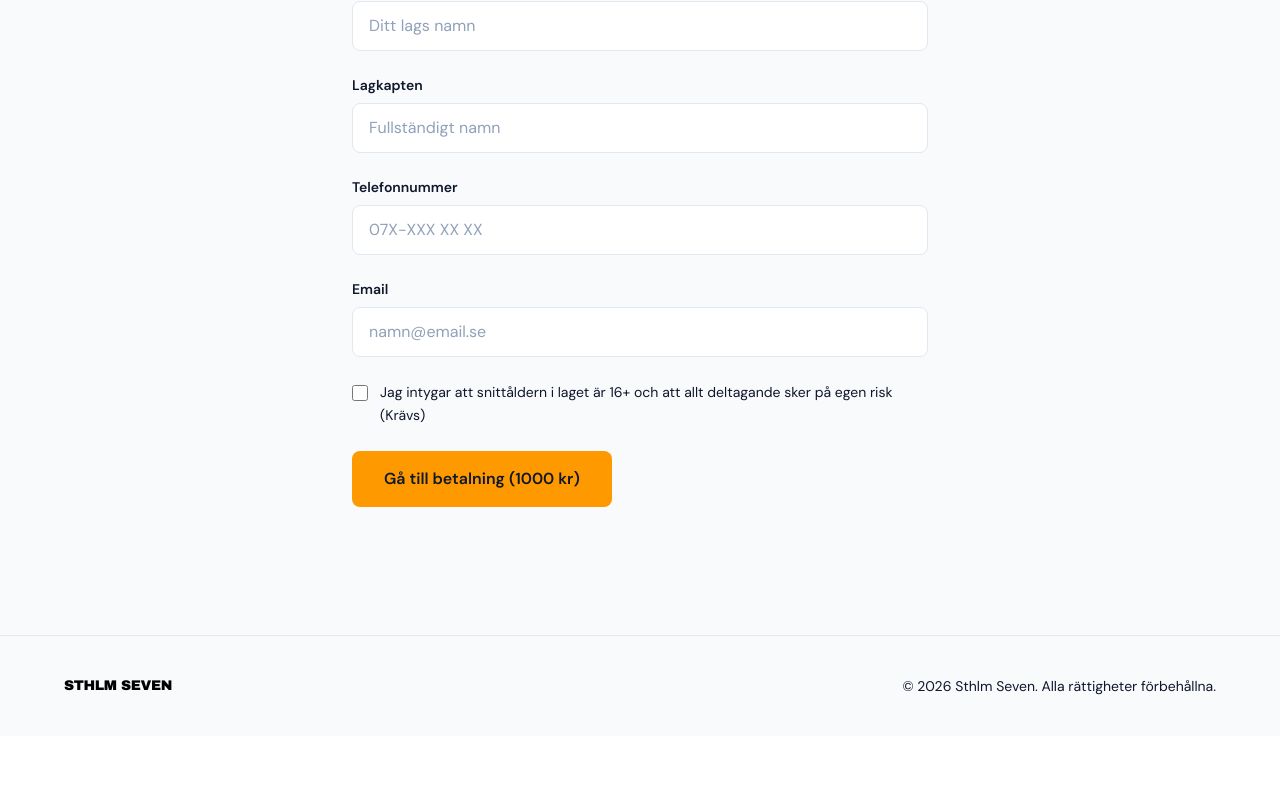
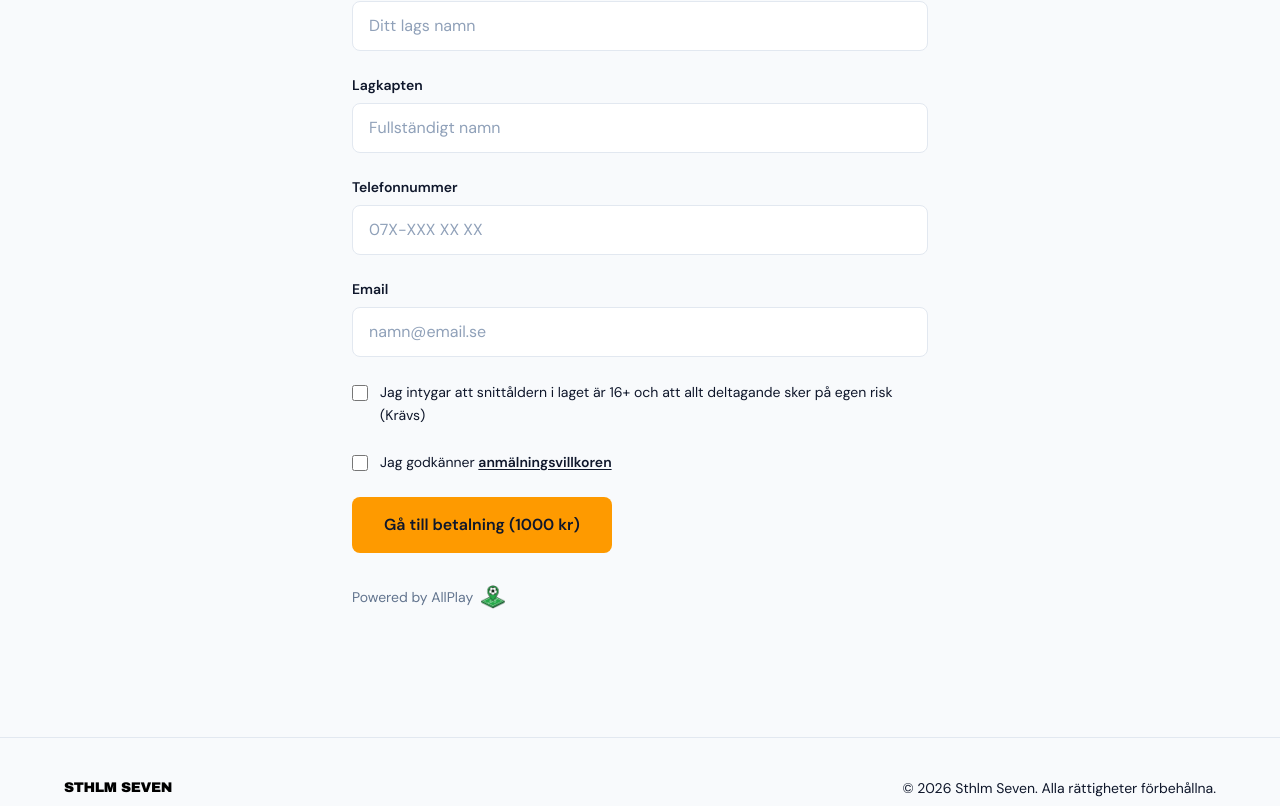
Before and after one commit to valterwiklund17/sthlm-seven, a React (Vite) app: page / in a window 1280 px wide. Shown: the part 1246-2052 px from the top of the page. Before the commit the page ends 1982 px from the top, so only its background shows below. Built offline with nearby package versions, Linux system fonts and the light colour scheme.

Commit message:
Add automated confirmation email with Resend

```diff
--- a/src/components/InfoGrid.tsx
+++ b/src/components/InfoGrid.tsx
@@ -20,7 +20,7 @@ const cards: InfoCard[] = [
   {
     icon: Trophy,
     title: 'Vinnaren tar allt',
-    description: 'Prestigefylld prispott.',
+    description: '2500 kr i garanterad prispott.',
   },
 ]
 
--- a/src/components/RegistrationSection.tsx
+++ b/src/components/RegistrationSection.tsx
@@ -1,4 +1,5 @@
-import { useState, type FormEvent } from 'react'
+import { useEffect, useState, type FormEvent } from 'react'
+import { X } from 'lucide-react'
 
 const inputClassName =
   'w-full rounded-lg border border-slate-200 bg-white px-4 py-3 text-slate-900 outline-none transition-colors placeholder:text-slate-400 focus:border-amber-500 focus:ring-2 focus:ring-amber-500 disabled:cursor-not-allowed disabled:opacity-60'
@@ -9,12 +10,16 @@ const inputErrorClassName =
 const REQUIRED_FIELD_MSG = 'Detta fält är obligatoriskt'
 const CHECKBOX_MSG = 'Du måste godkänna villkoren för att fortsätta'
 
+const TERMS_TEXT =
+  'Anmälan är bindande. Den fasta anmälningsavgiften på 1000 kr per lag återbetalas ej vid avhopp eller ånger. Deltagande sker helt på egen risk. Sthlm Seven ansvarar inte för eventuella personskador, och tar inget ansvar för stulna eller borttappade värdesaker under turneringen.'
+
 type FieldErrors = {
   teamName?: string
   captain?: string
   phone?: string
   email?: string
   ageVerified?: string
+  termsAccepted?: string
 }
 
 export function RegistrationSection() {
@@ -23,9 +28,29 @@ export function RegistrationSection() {
   const [phone, setPhone] = useState('')
   const [email, setEmail] = useState('')
   const [ageVerified, setAgeVerified] = useState(false)
+  const [termsAccepted, setTermsAccepted] = useState(false)
+  const [isTermsOpen, setIsTermsOpen] = useState(false)
   const [isSubmitting, setIsSubmitting] = useState(false)
   const [errorMsg, setErrorMsg] = useState('')
   const [fieldErrors, setFieldErrors] = useState<FieldErrors>({})
+
+  useEffect(() => {
+    if (!isTermsOpen) return
+
+    function onKeyDown(event: KeyboardEvent) {
+      if (event.key === 'Escape') {
+        setIsTermsOpen(false)
+      }
+    }
+
+    document.addEventListener('keydown', onKeyDown)
+    document.body.style.overflow = 'hidden'
+
+    return () => {
+      document.removeEventListener('keydown', onKeyDown)
+      document.body.style.overflow = ''
+    }
+  }, [isTermsOpen])
 
   function validate(): boolean {
     const nextErrors: FieldErrors = {}
@@ -35,6 +60,7 @@ export function RegistrationSection() {
     if (!phone.trim()) nextErrors.phone = REQUIRED_FIELD_MSG
     if (!email.trim()) nextErrors.email = REQUIRED_FIELD_MSG
     if (!ageVerified) nextErrors.ageVerified = CHECKBOX_MSG
+    if (!termsAccepted) nextErrors.termsAccepted = CHECKBOX_MSG
 
     setFieldErrors(nextErrors)
     return Object.keys(nextErrors).length === 0
@@ -241,6 +267,47 @@ export function RegistrationSection() {
             )}
           </div>
 
+          <div>
+            <label className="flex cursor-pointer items-start gap-3">
+              <input
+                id="terms-accepted"
+                name="terms-accepted"
+                type="checkbox"
+                disabled={isSubmitting}
+                checked={termsAccepted}
+                onChange={(e) => {
+                  setTermsAccepted(e.target.checked)
+                  if (fieldErrors.termsAccepted) {
+                    setFieldErrors((prev) => ({
+                      ...prev,
+                      termsAccepted: undefined,
+                    }))
+                  }
+                }}
+                aria-invalid={Boolean(fieldErrors.termsAccepted)}
+                className="mt-1 h-4 w-4 shrink-0 rounded border-slate-300 text-amber-500 focus:ring-amber-500 disabled:cursor-not-allowed disabled:opacity-60"
+              />
+              <span className="text-sm leading-relaxed text-slate-900">
+                Jag godkänner{' '}
+                <button
+                  type="button"
+                  onClick={(e) => {
+                    e.preventDefault()
+                    setIsTermsOpen(true)
+                  }}
+                  className="font-semibold text-slate-900 underline underline-offset-2 transition-colors hover:text-amber-600"
+                >
+                  anmälningsvillkoren
+                </button>
+              </span>
+            </label>
+            {fieldErrors.termsAccepted && (
+              <p className="mt-2 text-sm text-red-600">
+                {fieldErrors.termsAccepted}
+              </p>
+            )}
+          </div>
+
           <button
             type="submit"
             disabled={isSubmitting}
@@ -248,8 +315,58 @@ export function RegistrationSection() {
           >
             {isSubmitting ? 'Behandlar...' : 'Gå till betalning (1000 kr)'}
           </button>
+
+          <div className="flex items-center gap-2 pt-2 text-sm text-slate-500">
+            <span>Powered by AllPlay</span>
+            <img
+              src="/allplay-logo.png"
+              alt="AllPlay"
+              className="h-6 w-auto object-contain"
+            />
+          </div>
         </form>
       </div>
+
+      {isTermsOpen && (
+        <div
+          className="fixed inset-0 z-50 flex items-center justify-center bg-black/40 px-6"
+          role="presentation"
+          onClick={() => setIsTermsOpen(false)}
+        >
+          <div
+            role="dialog"
+            aria-modal="true"
+            aria-labelledby="terms-modal-title"
+            className="relative w-full max-w-lg rounded-xl bg-white p-8 shadow-lg"
+            onClick={(e) => e.stopPropagation()}
+          >
+            <button
+              type="button"
+              onClick={() => setIsTermsOpen(false)}
+              className="absolute right-4 top-4 rounded-md p-1 text-slate-500 transition-colors hover:bg-slate-100 hover:text-slate-900"
+              aria-label="Stäng"
+            >
+              <X className="h-5 w-5" strokeWidth={1.75} />
+            </button>
+            <h3
+              id="terms-modal-title"
+              className="font-display text-2xl tracking-tight text-black"
+            >
+              Anmälningsvillkor
+            </h3>
+            <p className="mt-4 text-base leading-relaxed text-slate-900">
+              {TERMS_TEXT}
+            </p>
+            <button
+              type="button"
+              onClick={() => setIsTermsOpen(false)}
+              className="mt-8 rounded-lg border border-slate-200 bg-white px-5 py-2.5 text-sm font-semibold text-slate-900 transition-colors hover:bg-slate-50"
+            >
+              Stäng
+            </button>
+          </div>
+        </div>
+      )}
     </section>
   )
 }
```
Also changed, not shown: public/allplay-logo.png (added).
